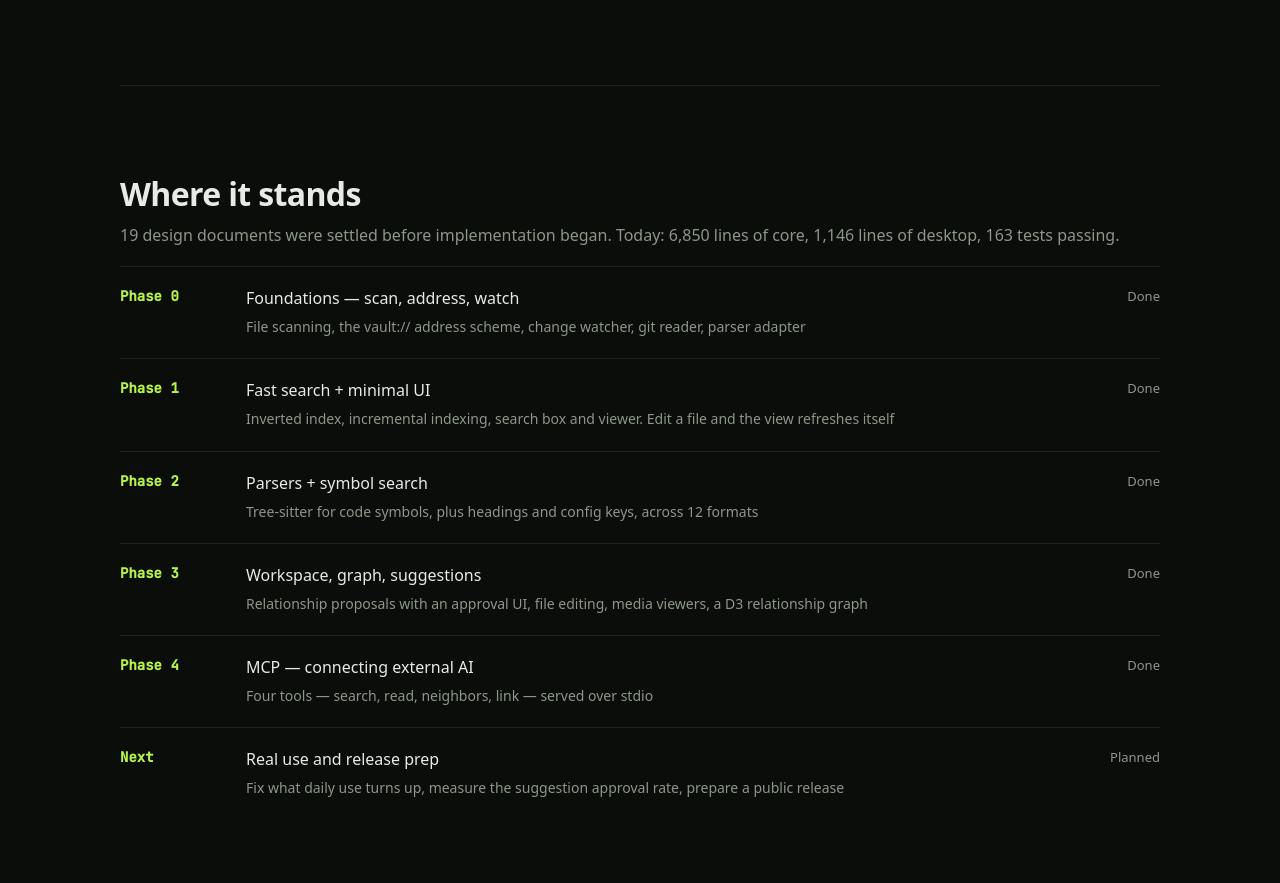
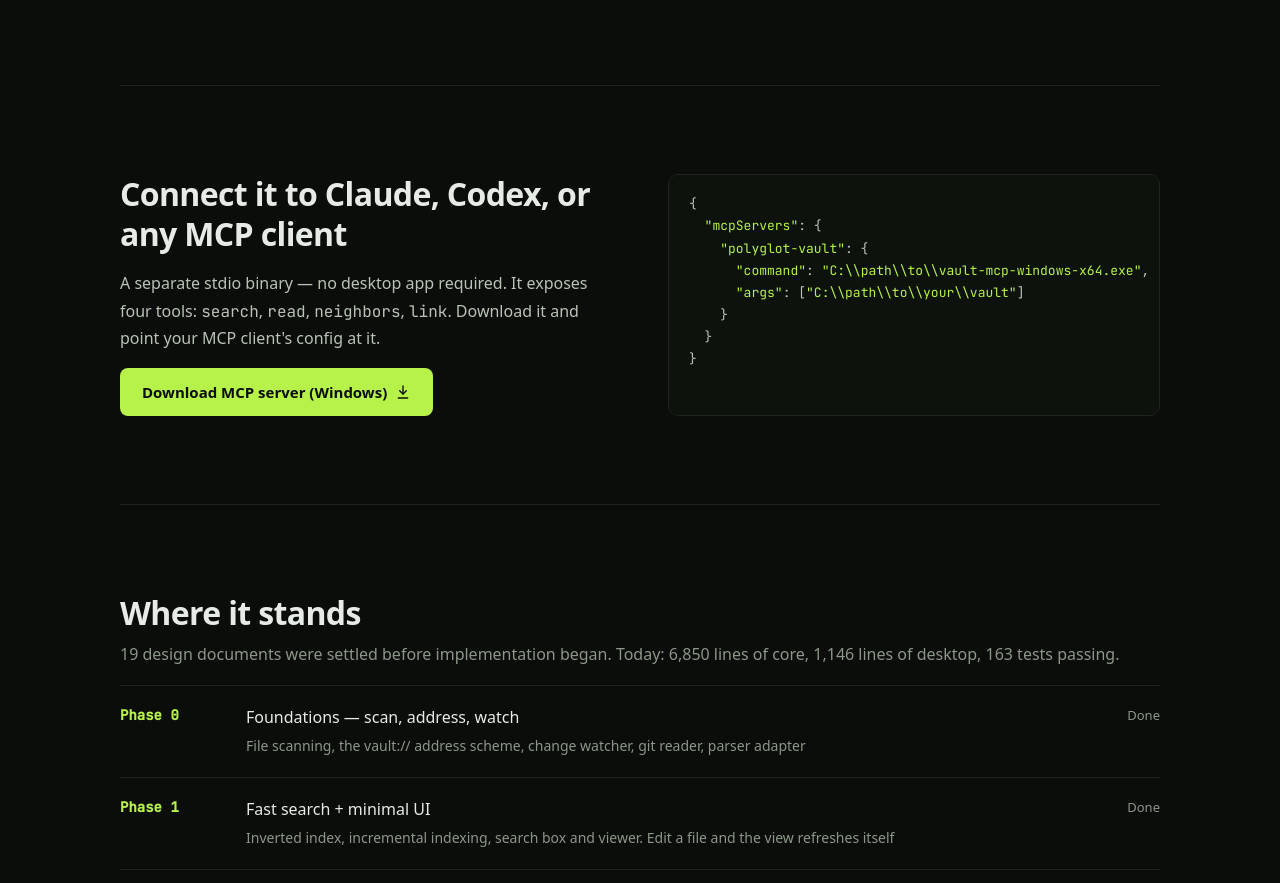
Before and after one commit to knox9014/polyglot-local-vault, a plain HTML site: page docs/index.html in a window 1280 px wide. Shown: the part 3517-4400 px from the top of the page. Drawn offline with Linux system fonts and the light colour scheme; a web font is replaced by a local one.

Commit message:
MCP 서버 다운로드 섹션 추가 — Claude/Codex 설정 예시 포함, vault-mcp-windows-x64.exe를 v0.1.0 릴리스에 첨부

```diff
--- a/docs/index.html
+++ b/docs/index.html
@@ -178,6 +178,13 @@
   .screenshot-card img { width: 100%; }
   .screenshot-caption { padding: 14px 20px; font-size: 13px; color: var(--muted); border-top: 1px solid var(--line); }
 
+  .codeblock {
+    background: #0e120d; border: 1px solid var(--line); border-radius: 10px;
+    padding: 18px 20px; font-size: 13px; line-height: 1.7; color: var(--fg2);
+    overflow-x: auto; white-space: pre;
+  }
+  .codeblock .k { color: var(--accent); }
+
   .footer-row {
     display: flex; flex-wrap: wrap; gap: 32px; align-items: flex-end; justify-content: space-between;
   }
@@ -336,6 +343,31 @@
   </div>
 </div>
 
+<div class="wrap section" id="mcp">
+  <div class="grid2">
+    <div>
+      <h2 class="h2" data-i18n="en">Connect it to Claude, Codex, or any MCP client</h2>
+      <h2 class="h2" data-i18n="ko">Claude·Codex 등 MCP 클라이언트에 연결하기</h2>
+      <p style="font-size:16px; line-height:1.7; color:var(--fg2); margin-top:16px" data-i18n="en">A separate stdio binary — no desktop app required. It exposes four tools: <code>search</code>, <code>read</code>, <code>neighbors</code>, <code>link</code>. Download it and point your MCP client's config at it.</p>
+      <p style="font-size:16px; line-height:1.7; color:var(--fg2); margin-top:16px" data-i18n="ko">데스크톱 앱과 별개인 stdio 바이너리다. <code>search</code>·<code>read</code>·<code>neighbors</code>·<code>link</code> 네 개 툴을 제공한다. 다운로드해서 MCP 클라이언트 설정에 경로만 넣으면 된다.</p>
+      <div class="ctarow" style="padding-top:16px; margin-top:0">
+        <a class="cta" href="https://github.com/knox9014/polyglot-local-vault/releases/download/v0.1.0/vault-mcp-windows-x64.exe">
+          <span data-i18n="en">Download MCP server (Windows)</span><span data-i18n="ko">MCP 서버 다운로드 (Windows)</span>
+          <svg width="16" height="16" viewBox="0 0 24 24" fill="none" stroke="currentColor" stroke-width="2" stroke-linecap="round" stroke-linejoin="round"><path d="M12 3v12"></path><path d="m7 10 5 5 5-5"></path><path d="M5 21h14"></path></svg>
+        </a>
+      </div>
+    </div>
+    <div class="codeblock mono">{
+  <span class="k">"mcpServers"</span>: {
+    <span class="k">"polyglot-vault"</span>: {
+      <span class="k">"command"</span>: <span class="k">"C:\\path\\to\\vault-mcp-windows-x64.exe"</span>,
+      <span class="k">"args"</span>: [<span class="k">"C:\\path\\to\\your\\vault"</span>]
+    }
+  }
+}</div>
+  </div>
+</div>
+
 <div class="wrap section" id="status">
   <h2 class="h2" data-i18n="en">Where it stands</h2>
   <h2 class="h2" data-i18n="ko">지금 어디까지 왔나</h2>
```
